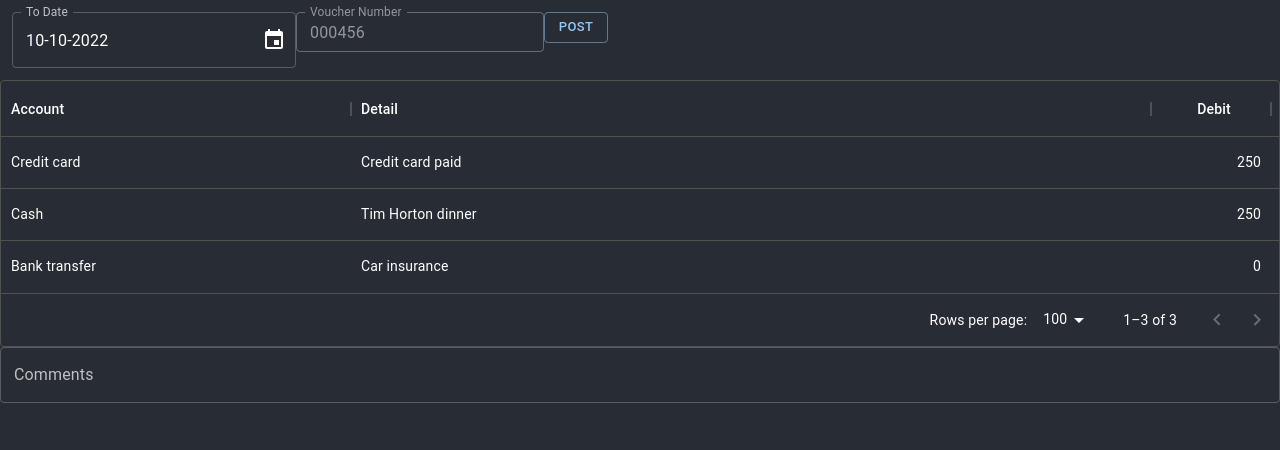
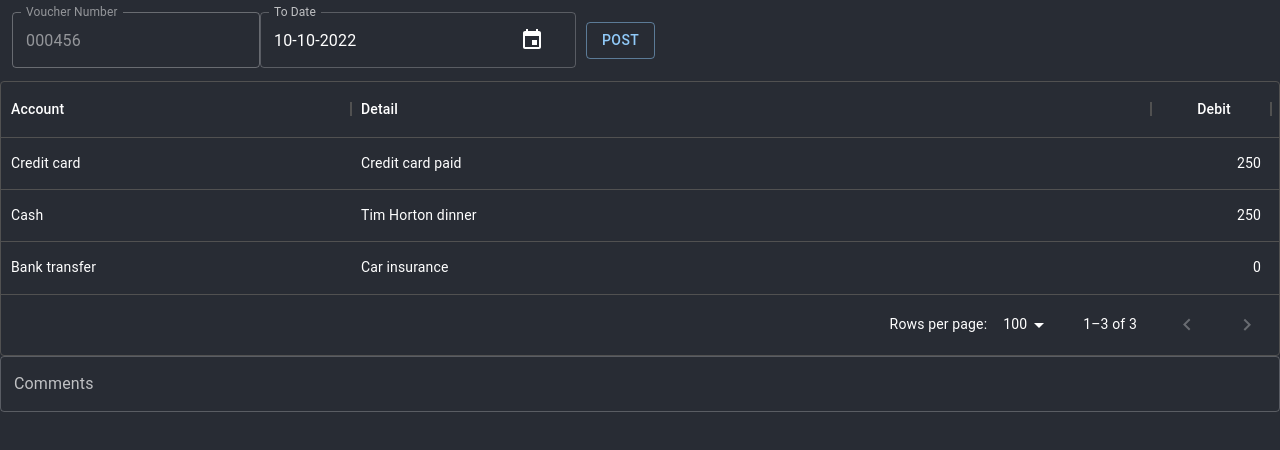
Before and after one commit to rathoregee/office, a React (Create React App) app in the folder UI/: page /journal in a window 1280 px wide. Shown: the top 450 px of the page. Built offline with nearby package versions, Linux system fonts and the light colour scheme; what aws-amplify would draw is missing.

Commit message:
added margin

```diff
--- a/UI/src/pages/Journal.css
+++ b/UI/src/pages/Journal.css
@@ -1,3 +1,7 @@
 .jv-header {
     padding: 12px;
 }
+
+Button{
+    margin: 10px !important;
+}
--- a/UI/src/pages/Journal.tsx
+++ b/UI/src/pages/Journal.tsx
@@ -101,6 +101,12 @@ export function Journal() {
             <div>
                 <div className='jv-header'>
                     <Box sx={{ flexGrow: 1 }}>
+                        <TextField
+                            disabled
+                            id="outlined-disabled"
+                            label="Voucher Number"
+                            defaultValue="000456"
+                        />
                         <LocalizationProvider dateAdapter={AdapterDayjs}>
                             <DesktopDatePicker
                                 label="To Date"
@@ -113,14 +119,7 @@ export function Journal() {
                                 renderInput={(params) => <TextField {...params} />}
                             />
                         </LocalizationProvider>
-                        <TextField
-                            disabled
-                            id="outlined-disabled"
-                            label="Voucher Number"
-                            defaultValue="000456"
-                            size="small"
-                        />
-                        <Button size="small" variant="outlined">Post</Button>
+                        <Button variant="outlined">Post</Button>
                     </Box>
                 </div>
                 <StyledBox>
```
